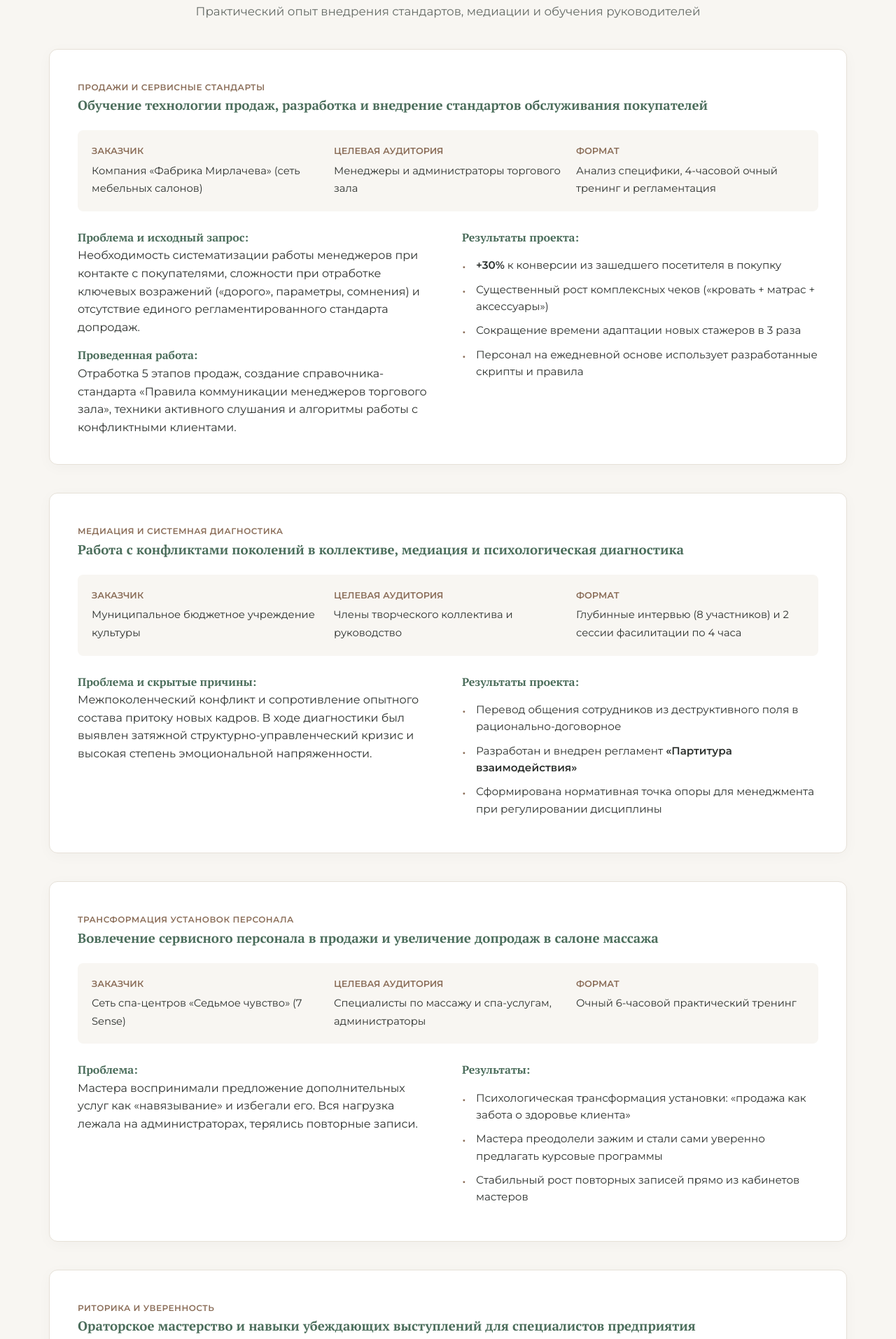
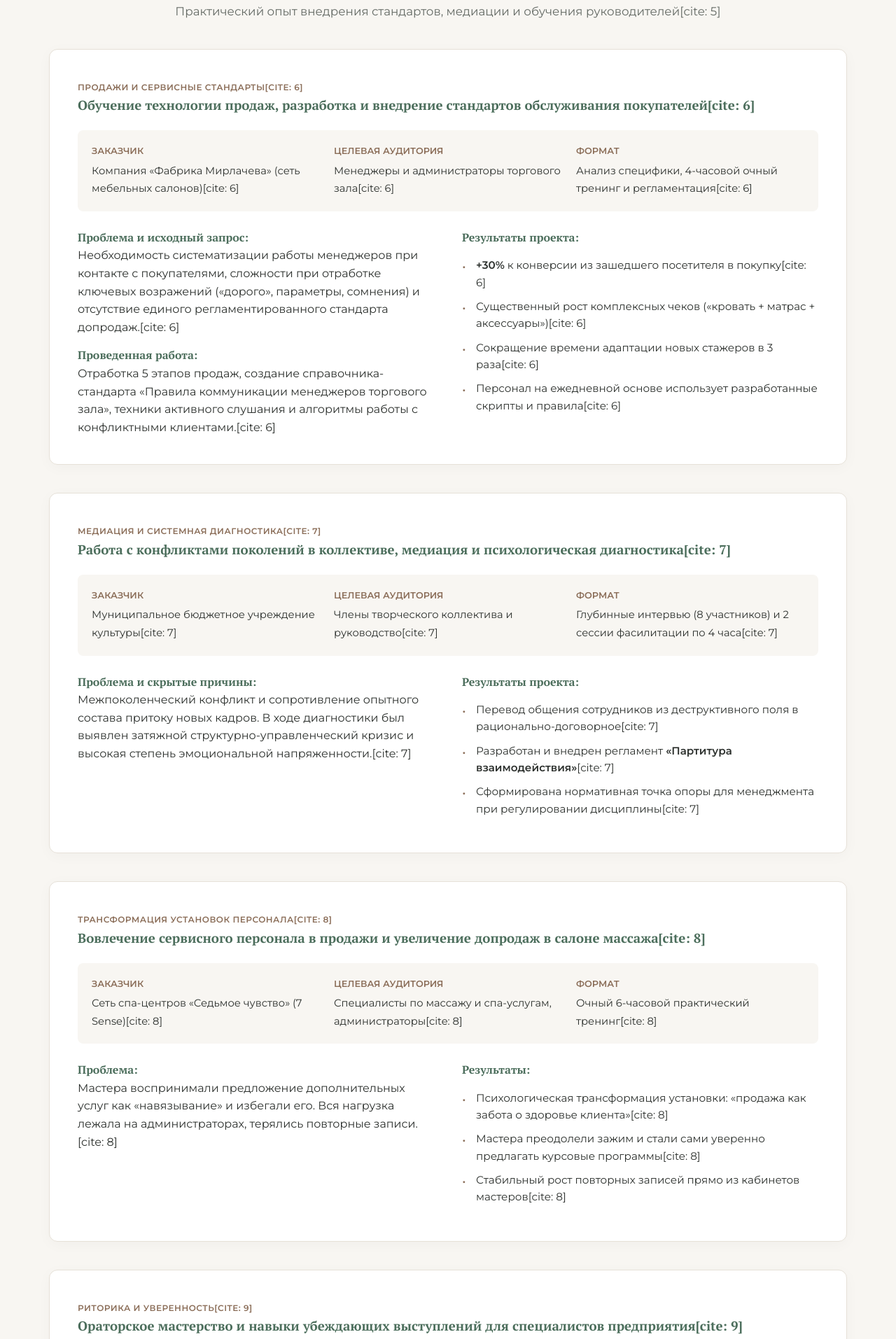
Before and after one commit to makarchik010/vibebot, a website: page projects.html in a window 1280 px wide. Shown: the part 166-2079 px from the top of the page at 70% size. Drawn offline with Linux system fonts and the light colour scheme.

Commit message:
Update projects.html

```diff
--- a/projects.html
+++ b/projects.html
@@ -69,43 +69,43 @@
 
         <div class="section-header center" style="margin-top: 20px;">
             <h2>Реализованные бизнес-проекты</h2>
-            <p>Практический опыт внедрения стандартов, медиации и обучения руководителей</p>
+            <p>Практический опыт внедрения стандартов, медиации и обучения руководителей[cite: 5]</p>
         </div>
 
         <!-- Кейс 1: Фабрика Мирлачева -->
         <article id="project-1" class="project-detail-section">
-            <span class="project-tag">Продажи и сервисные стандарты</span>
-            <h3>Обучение технологии продаж, разработка и внедрение стандартов обслуживания покупателей</h3>
+            <span class="project-tag">Продажи и сервисные стандарты[cite: 6]</span>
+            <h3>Обучение технологии продаж, разработка и внедрение стандартов обслуживания покупателей[cite: 6]</h3>
 
             <div class="project-meta-table">
                 <div class="meta-col">
                     <strong>Заказчик</strong>
-                    <span>Компания «Фабрика Мирлачева» (сеть мебельных салонов)</span>
+                    <span>Компания «Фабрика Мирлачева» (сеть мебельных салонов)[cite: 6]</span>
                 </div>
                 <div class="meta-col">
                     <strong>Целевая аудитория</strong>
-                    <span>Менеджеры и администраторы торгового зала</span>
+                    <span>Менеджеры и администраторы торгового зала[cite: 6]</span>
                 </div>
                 <div class="meta-col">
                     <strong>Формат</strong>
-                    <span>Анализ специфики, 4-часовой очный тренинг и регламентация</span>
+                    <span>Анализ специфики, 4-часовой очный тренинг и регламентация[cite: 6]</span>
                 </div>
             </div>
 
             <div class="grid-2">
                 <div>
                     <h4>Проблема и исходный запрос:</h4>
-                    <p>Необходимость систематизации работы менеджеров при контакте с покупателями, сложности при отработке ключевых возражений («дорого», параметры, сомнения) и отсутствие единого регламентированного стандарта допродаж.</p>
+                    <p>Необходимость систематизации работы менеджеров при контакте с покупателями, сложности при отработке ключевых возражений («дорого», параметры, сомнения) и отсутствие единого регламентированного стандарта допродаж.[cite: 6]</p>
                     <h4 style="margin-top: 15px;">Проведенная работа:</h4>
-                    <p>Отработка 5 этапов продаж, создание справочника-стандарта «Правила коммуникации менеджеров торгового зала», техники активного слушания и алгоритмы работы с конфликтными клиентами.</p>
+                    <p>Отработка 5 этапов продаж, создание справочника-стандарта «Правила коммуникации менеджеров торгового зала», техники активного слушания и алгоритмы работы с конфликтными клиентами.[cite: 6]</p>
                 </div>
                 <div>
                     <h4>Результаты проекта:</h4>
                     <ul class="education-list">
-                        <li><strong>+30%</strong> к конверсии из зашедшего посетителя в покупку</li>
-                        <li>Существенный рост комплексных чеков («кровать + матрас + аксессуары»)</li>
-                        <li>Сокращение времени адаптации новых стажеров в 3 раза</li>
-                        <li>Персонал на ежедневной основе использует разработанные скрипты и правила</li>
+                        <li><strong>+30%</strong> к конверсии из зашедшего посетителя в покупку[cite: 6]</li>
+                        <li>Существенный рост комплексных чеков («кровать + матрас + аксессуары»)[cite: 6]</li>
+                        <li>Сокращение времени адаптации новых стажеров в 3 раза[cite: 6]</li>
+                        <li>Персонал на ежедневной основе использует разработанные скрипты и правила[cite: 6]</li>
                     </ul>
                 </div>
             </div>
@@ -113,35 +113,35 @@
 
         <!-- Кейс 2: Творческий коллектив -->
         <article id="project-2" class="project-detail-section">
-            <span class="project-tag">Медиация и системная диагностика</span>
-            <h3>Работа с конфликтами поколений в коллективе, медиация и психологическая диагностика</h3>
+            <span class="project-tag">Медиация и системная диагностика[cite: 7]</span>
+            <h3>Работа с конфликтами поколений в коллективе, медиация и психологическая диагностика[cite: 7]</h3>
 
             <div class="project-meta-table">
                 <div class="meta-col">
                     <strong>Заказчик</strong>
-                    <span>Муниципальное бюджетное учреждение культуры</span>
+                    <span>Муниципальное бюджетное учреждение культуры[cite: 7]</span>
                 </div>
                 <div class="meta-col">
                     <strong>Целевая аудитория</strong>
-                    <span>Члены творческого коллектива и руководство</span>
+                    <span>Члены творческого коллектива и руководство[cite: 7]</span>
                 </div>
                 <div class="meta-col">
                     <strong>Формат</strong>
-                    <span>Глубинные интервью (8 участников) и 2 сессии фасилитации по 4 часа</span>
+                    <span>Глубинные интервью (8 участников) и 2 сессии фасилитации по 4 часа[cite: 7]</span>
                 </div>
             </div>
 
             <div class="grid-2">
                 <div>
                     <h4>Проблема и скрытые причины:</h4>
-                    <p>Межпоколенческий конфликт и сопротивление опытного состава притоку новых кадров. В ходе диагностики был выявлен затяжной структурно-управленческий кризис и высокая степень эмоциональной напряженности.</p>
+                    <p>Межпоколенческий конфликт и сопротивление опытного состава притоку новых кадров. В ходе диагностики был выявлен затяжной структурно-управленческий кризис и высокая степень эмоциональной напряженности.[cite: 7]</p>
                 </div>
                 <div>
                     <h4>Результаты проекта:</h4>
                     <ul class="education-list">
-                        <li>Перевод общения сотрудников из деструктивного поля в рационально-договорное</li>
-                        <li>Разработан и внедрен регламент <strong>«Партитура взаимодействия»</strong></li>
-                        <li>Сформирована нормативная точка опоры для менеджмента при регулировании дисциплины</li>
+                        <li>Перевод общения сотрудников из деструктивного поля в рационально-договорное[cite: 7]</li>
+                        <li>Разработан и внедрен регламент <strong>«Партитура взаимодействия»</strong>[cite: 7]</li>
+                        <li>Сформирована нормативная точка опоры для менеджмента при регулировании дисциплины[cite: 7]</li>
                     </ul>
                 </div>
             </div>
@@ -149,35 +149,35 @@
 
         <!-- Кейс 3: 7 Sense -->
         <article id="project-3" class="project-detail-section">
-            <span class="project-tag">Трансформация установок персонала</span>
-            <h3>Вовлечение сервисного персонала в продажи и увеличение допродаж в салоне массажа</h3>
+            <span class="project-tag">Трансформация установок персонала[cite: 8]</span>
+            <h3>Вовлечение сервисного персонала в продажи и увеличение допродаж в салоне массажа[cite: 8]</h3>
 
             <div class="project-meta-table">
                 <div class="meta-col">
                     <strong>Заказчик</strong>
-                    <span>Сеть спа-центров «Седьмое чувство» (7 Sense)</span>
+                    <span>Сеть спа-центров «Седьмое чувство» (7 Sense)[cite: 8]</span>
                 </div>
                 <div class="meta-col">
                     <strong>Целевая аудитория</strong>
-                    <span>Специалисты по массажу и спа-услугам, администраторы</span>
+                    <span>Специалисты по массажу и спа-услугам, администраторы[cite: 8]</span>
                 </div>
                 <div class="meta-col">
                     <strong>Формат</strong>
-                    <span>Очный 6-часовой практический тренинг</span>
+                    <span>Очный 6-часовой практический тренинг[cite: 8]</span>
                 </div>
             </div>
 
             <div class="grid-2">
                 <div>
                     <h4>Проблема:</h4>
-                    <p>Мастера воспринимали предложение дополнительных услуг как «навязывание» и избегали его. Вся нагрузка лежала на администраторах, терялись повторные записи.</p>
+                    <p>Мастера воспринимали предложение дополнительных услуг как «навязывание» и избегали его. Вся нагрузка лежала на администраторах, терялись повторные записи.[cite: 8]</p>
                 </div>
                 <div>
                     <h4>Результаты:</h4>
                     <ul class="education-list">
-                        <li>Психологическая трансформация установки: «продажа как забота о здоровье клиента»</li>
-                        <li>Мастера преодолели зажим и стали сами уверенно предлагать курсовые программы</li>
-                        <li>Стабильный рост повторных записей прямо из кабинетов мастеров</li>
+                        <li>Психологическая трансформация установки: «продажа как забота о здоровье клиента»[cite: 8]</li>
+                        <li>Мастера преодолели зажим и стали сами уверенно предлагать курсовые программы[cite: 8]</li>
+                        <li>Стабильный рост повторных записей прямо из кабинетов мастеров[cite: 8]</li>
                     </ul>
                 </div>
             </div>
@@ -185,27 +185,27 @@
 
         <!-- Кейс 4: Ораторское мастерство ИРЗ -->
         <article id="project-4" class="project-detail-section">
-            <span class="project-tag">Риторика и уверенность</span>
-            <h3>Ораторское мастерство и навыки убеждающих выступлений для специалистов предприятия</h3>
+            <span class="project-tag">Риторика и уверенность[cite: 9]</span>
+            <h3>Ораторское мастерство и навыки убеждающих выступлений для специалистов предприятия[cite: 9]</h3>
 
             <div class="project-meta-table">
                 <div class="meta-col">
                     <strong>Заказчик</strong>
-                    <span>АО «Ижевский радиозавод»</span>
+                    <span>АО «Ижевский радиозавод»[cite: 9]</span>
                 </div>
                 <div class="meta-col">
                     <strong>Целевая аудитория</strong>
-                    <span>Руководители подразделений и специалисты</span>
+                    <span>Руководители подразделений и специалисты[cite: 9]</span>
                 </div>
                 <div class="meta-col">
                     <strong>Формат</strong>
-                    <span>Комплексная программа: структурная риторика и невербальная психология</span>
+                    <span>Комплексная программа: структурная риторика и невербальная психология[cite: 9]</span>
                 </div>
             </div>
 
             <div>
                 <h4>Результаты и отзыв участников:</h4>
-                <p>Освоено «Правило 3 частей», техники захода в речь, управление дыханием, позой и контактом глаз при защите докладов перед руководством.</p>
+                <p>Освоено «Правило 3 частей», техники захода в речь, управление дыханием, позой и контактом глаз при защите докладов перед руководством.[cite: 9]</p>
                 <div class="video-box-placeholder">
                     <span>Здесь можно встроить видеофрагмент выступления или отзыва (код &lt;iframe&gt; с YouTube/VK Видео)</span>
                 </div>
@@ -214,27 +214,27 @@
 
         <!-- Кейс 5: Управление конфликтами ИРЗ -->
         <article id="project-5" class="project-detail-section">
-            <span class="project-tag">Конфликт-менеджмент</span>
-            <h3>Управление конфликтами и техники эмоциональной регуляции для руководителей</h3>
+            <span class="project-tag">Конфликт-менеджмент[cite: 10]</span>
+            <h3>Управление конфликтами и техники эмоциональной регуляции для руководителей[cite: 10]</h3>
 
             <div class="project-meta-table">
                 <div class="meta-col">
                     <strong>Заказчик</strong>
-                    <span>АО «Ижевский радиозавод»</span>
+                    <span>АО «Ижевский радиозавод»[cite: 10]</span>
                 </div>
                 <div class="meta-col">
                     <strong>Целевая аудитория</strong>
-                    <span>Руководители и кадровый резерв</span>
+                    <span>Руководители и кадровый резерв[cite: 10]</span>
                 </div>
                 <div class="meta-col">
                     <strong>Формат</strong>
-                    <span>2 очных тренинговых дня (по 4 часа) + 2 онлайн-интенсива</span>
+                    <span>2 очных тренинговых дня (по 4 часа) + 2 онлайн-интенсива[cite: 10]</span>
                 </div>
             </div>
 
             <div>
                 <h4>Результаты:</h4>
-                <p>Снят страх перед конфликтными ситуациями, освоен трансактный анализ ролей, отработаны техники снижения эмоционального накала в кризисных управленческих диалогах.</p>
+                <p>Снят страх перед конфликтными ситуациями, освоен трансактный анализ ролей, отработаны техники снижения эмоционального накала в кризисных управленческих диалогах.[cite: 10]</p>
             </div>
         </article>
 
```
